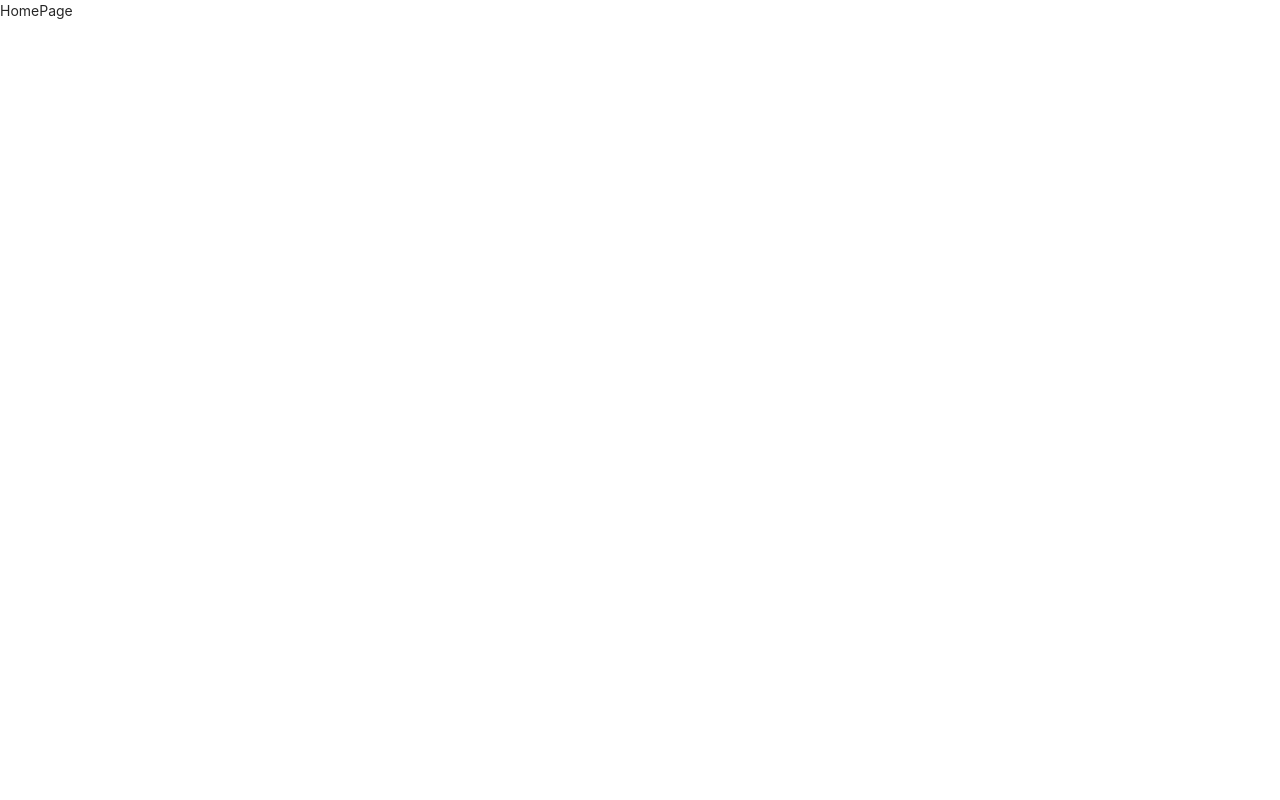
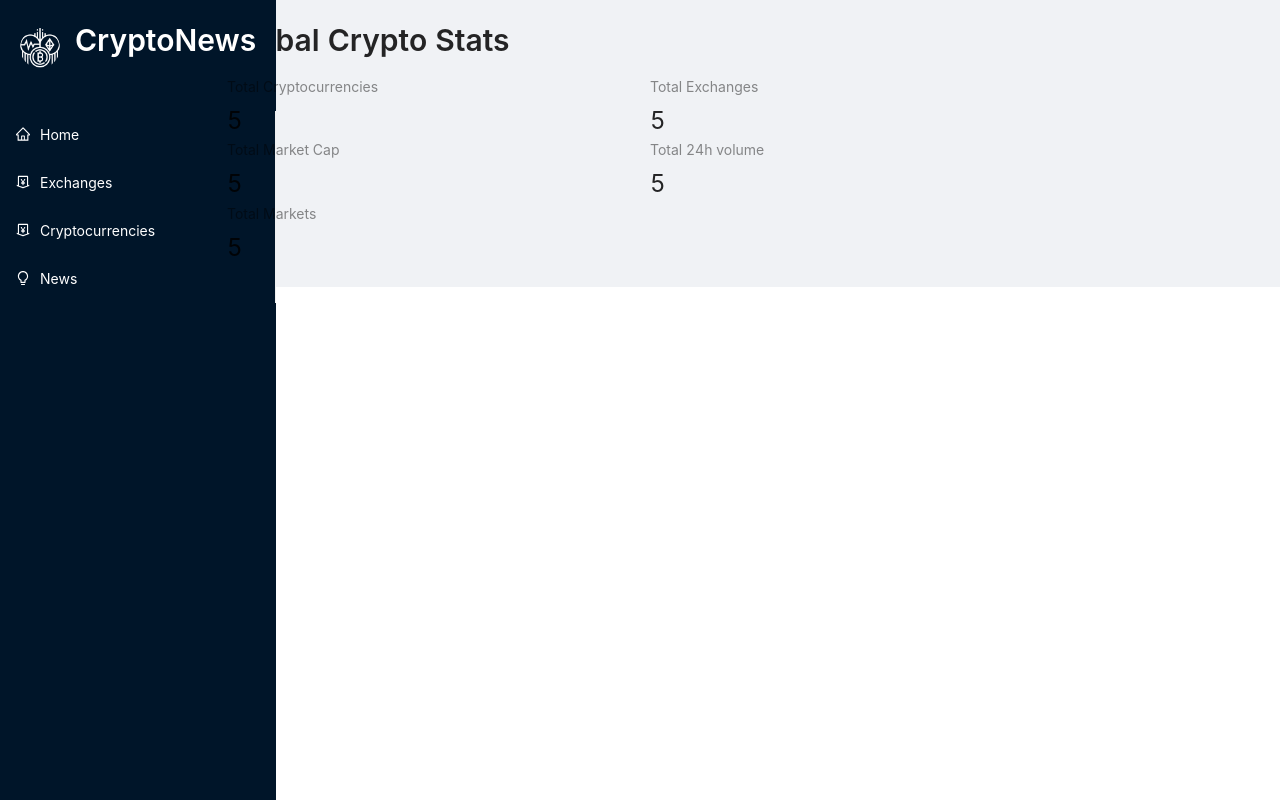
Before and after one commit to Scorpion197/cryptocurrencies-tracker, a React (Create React App) app: page / in a window 1280 px wide. Built offline with nearby package versions, Linux system fonts and the light colour scheme.

Commit message:
updated navbar and homepage

```diff
--- a/src/App.js
+++ b/src/App.js
@@ -14,6 +14,8 @@ import News from './components/News/News';
 import Exchanges from './components/Exchanges/Exchanges';
 import Cryptos from './components/Cryptos/Cryptos';
 
+import { Layout, Typography, Space } from 'antd';
+
 function App() {
   return (
     <div className="App">
@@ -21,7 +23,9 @@ function App() {
         <Switch>
 
           <Route exact path="/">
-            <HomePage />
+            <Layout>
+              <HomePage />
+            </Layout>
           </Route>
 
           <Route path="/news">
--- /dev/null
+++ b/src/Hooks/useExchangesFetch.js
@@ -0,0 +1 @@
+import React, { useState, useEffect } from 'react';
--- a/src/components/HomePage/HomePage.js
+++ b/src/components/HomePage/HomePage.js
@@ -1,11 +1,43 @@
 import React from 'react';
+import millify from 'millify';
+import { Typography, Row, Col, Statistic, Divider } from 'antd';
+import { Link } from 'react-router-dom';
+import Cryptos from '../Cryptos/Cryptos';
+import News from '../News/News';
+import Navbar from '../Navbar/Navbar';
+import './home.css';
+
+const  { Title } = Typography;
+
+
+//componts
+
 
 const HomePage = () => {
 
     return (
 
-        <div>
-            HomePage
+        <div className="main-container">
+            <div className="navbar-container">
+
+                <Navbar className="navbar" />
+
+            </div>
+            <div className="grid-container">
+                <div className="sub-grid-container">
+                    <Title level={2} className="heading">Global Crypto Stats</Title>
+
+                    <Row>
+
+                        <Col span={12}><Statistic title="Total Cryptocurrencies" value="5"/></Col>
+                        <Col span={12}><Statistic title="Total Exchanges" value="5"/></Col>
+                        <Col span={12}><Statistic title="Total Market Cap" value="5"/></Col>
+                        <Col span={12}><Statistic title="Total 24h volume" value="5"/></Col>
+                        <Col span={12}><Statistic title="Total Markets" value="5"/></Col>
+
+                    </Row>
+                </div>
+            </div>
         </div>
     )
 }
--- /dev/null
+++ b/src/components/HomePage/home.css
@@ -0,0 +1,30 @@
+* {
+    margin: 0;
+    padding: 0;
+    box-sizing: border-box;
+}
+
+.main-container {
+
+    max-width: 100% !important;
+    display: flex !important;
+    flex-direction: column !important;
+}
+
+.navbar-container {
+
+    width: 30% !important;
+
+}
+
+.grid-container {
+
+    width: 70% !important;
+    margin: auto;
+    padding: 20px 15px;
+}
+
+.sub-grid-container {
+
+    margin-left: 20px;
+}
--- a/src/components/Navbar/Navbar.js
+++ b/src/components/Navbar/Navbar.js
@@ -1,11 +1,46 @@
 import React from 'react';
+import { Link } from 'react-router-dom';
+import {Menu, Typography, Button, Avatar } from 'antd';
+import { HomeOutlined, MoneyCollectOutlined, BulbOutlined, FundOutlined, MenuOutlined } from '@ant-design/icons';
+
+import icon from '../../images/cryptocurrency.png';
+import './navbar.css';
 
 const Navbar = () => {
 
     return (
 
-        <div>
-            Navbar
+        <div className="nav-container">
+
+            <div className="logo-container">
+
+                <Avatar src={icon} size="large"/>
+                <Typography.Title level={2} className="logo">
+
+                    <Link className="link" to="/"> CryptoNews</Link>
+                </Typography.Title>
+            </div>
+
+            <Menu className="menu" them="dark">
+
+                <Menu.Item  className="menu-item" icon={<HomeOutlined />}>
+                    <Link className="link" to="/">Home</Link>
+                </Menu.Item>
+
+                <Menu.Item className="menu-item" icon={<MoneyCollectOutlined />}>
+                    <Link className="link" to="/exchanges">Exchanges</Link>
+                </Menu.Item>
+
+                <Menu.Item className="menu-item" icon={<MoneyCollectOutlined />}>
+                    <Link className="link" to="/cryptos">Cryptocurrencies</Link>
+                </Menu.Item>
+
+                <Menu.Item className="menu-item" icon={<BulbOutlined />}>
+                    <Link className="link" to="/news">News</Link>
+                </Menu.Item>
+
+            </Menu>
+
         </div>
     )
 }
--- /dev/null
+++ b/src/components/Navbar/navbar.css
@@ -0,0 +1,25 @@
+.menu {
+
+    background: #001529 !important;
+    margin-top: 15px !important;
+}
+
+.menu-item {
+
+    color: #fff !important;
+}
+
+.link {
+
+    color: #fff !important;
+}
+
+.menu-item:hover {
+
+    background: #1890ff !important;
+}
+
+.link:hover {
+
+    color: #fff !important;
+}
```
Also changed, not shown: src/API.js (added).
